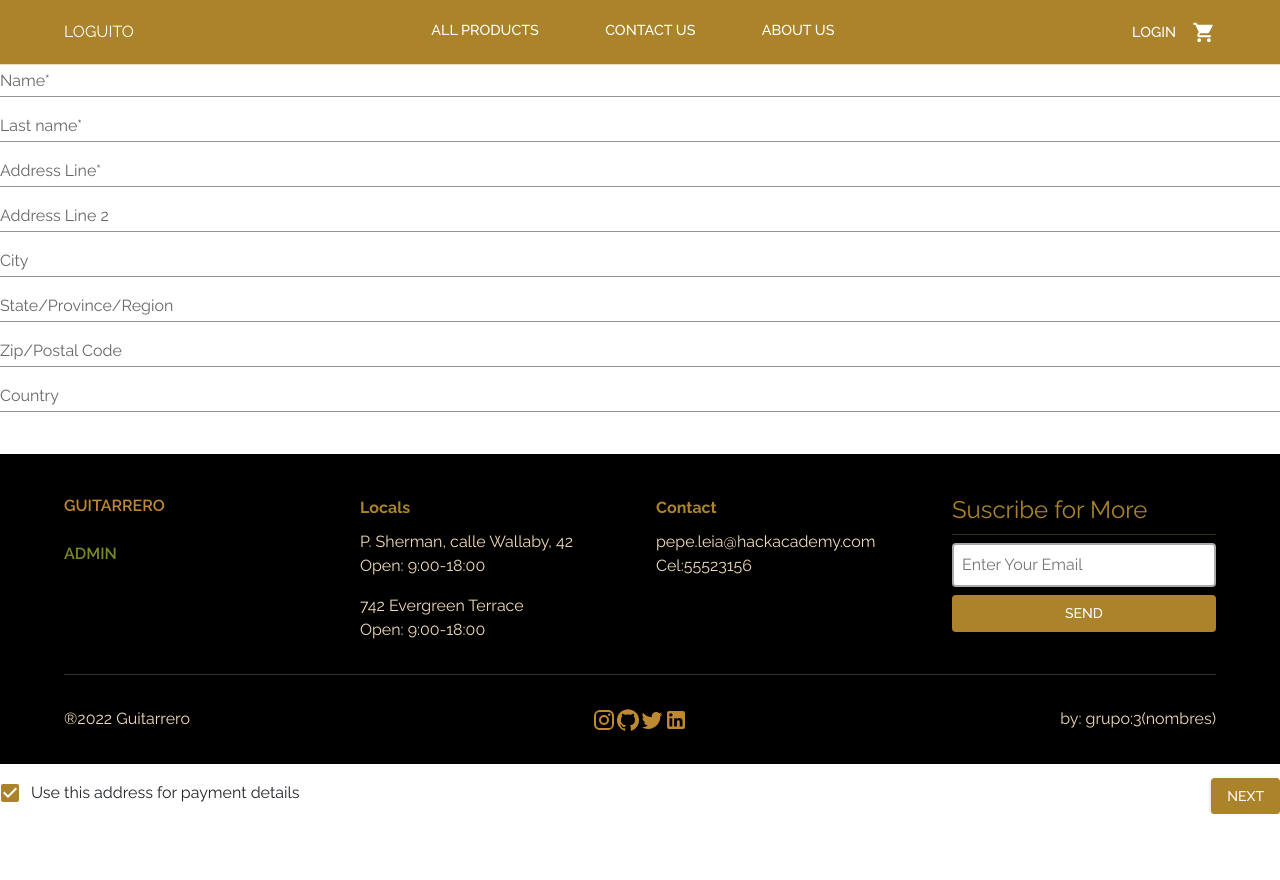
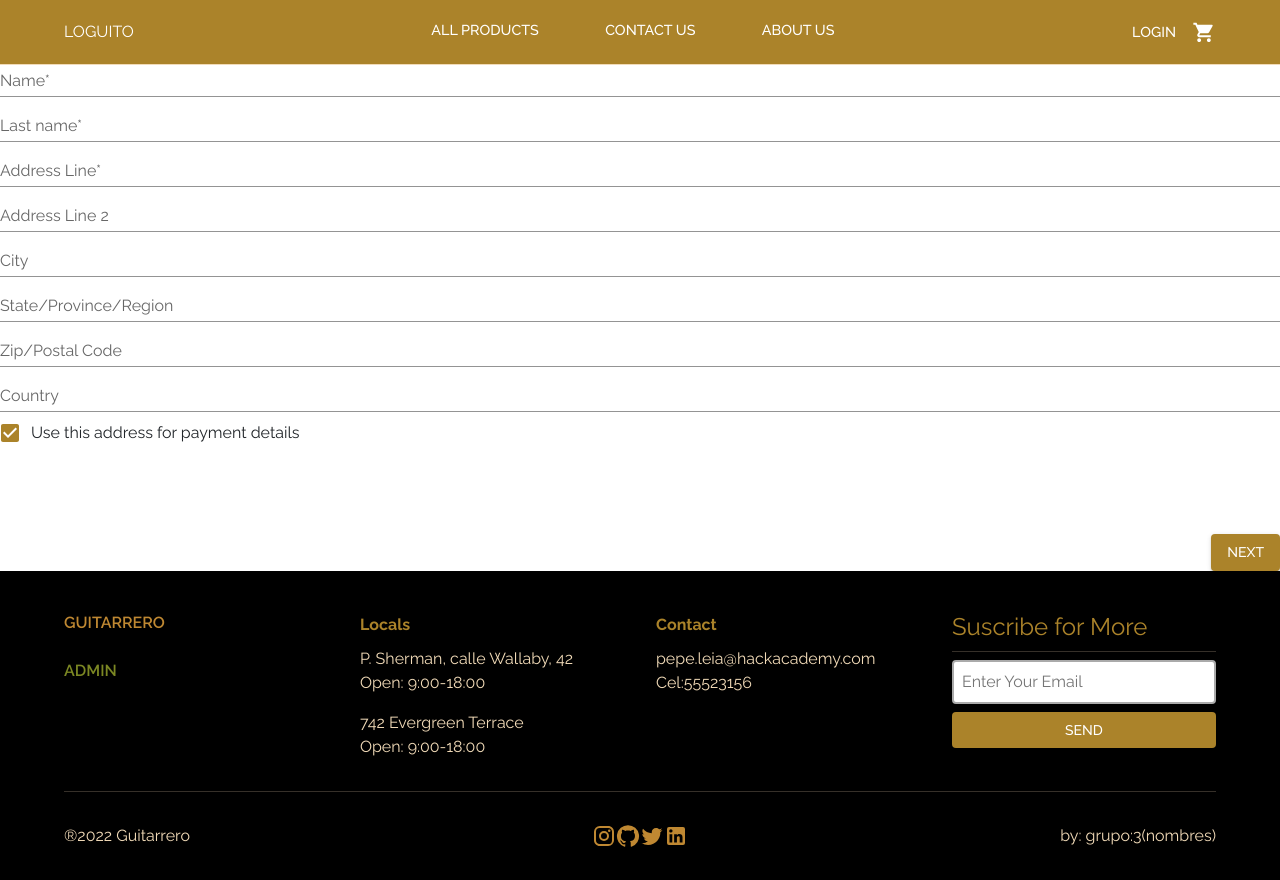
Before and after one commit to RodrigoRabellino/e-commerce-front, a React (Create React App) app: page /addressForm in a window 1280 px wide. Before the commit the page ends 814 px from the top, so only its background shows below. Built offline with nearby package versions, Linux system fonts and the light colour scheme; no server answers.

Commit message:
address form button

```diff
--- a/src/components/addressForm/AddressForm.jsx
+++ b/src/components/addressForm/AddressForm.jsx
@@ -45,7 +45,7 @@ function AddressForm({ handleNext, setDatos, datos }) {
     <>
       <Box sx={{ height: "100%" }}>
         <Typography mt="20px" fontWeight="600" variant="h5">
-          Shipping Address
+          Shipping Details
         </Typography>
         <Box
           sx={{
@@ -190,18 +190,15 @@ function AddressForm({ handleNext, setDatos, datos }) {
               )}
             />
 
-            <Box
-              display="flex"
-              justifyContent="space-between"
-              alignItems="flex-end"
-              sx={{ height: "100%" }}
-            >
+            <Box display="flex">
               <FormGroup mt="10px">
                 <FormControlLabel
                   control={<Checkbox defaultChecked />}
                   label="Use this address for payment details"
                 />
               </FormGroup>
+            </Box>
+            <Box display="flex" justifyContent="flex-end" paddingTop="80px">
               <Button
                 type="submit"
                 sx={{
```
